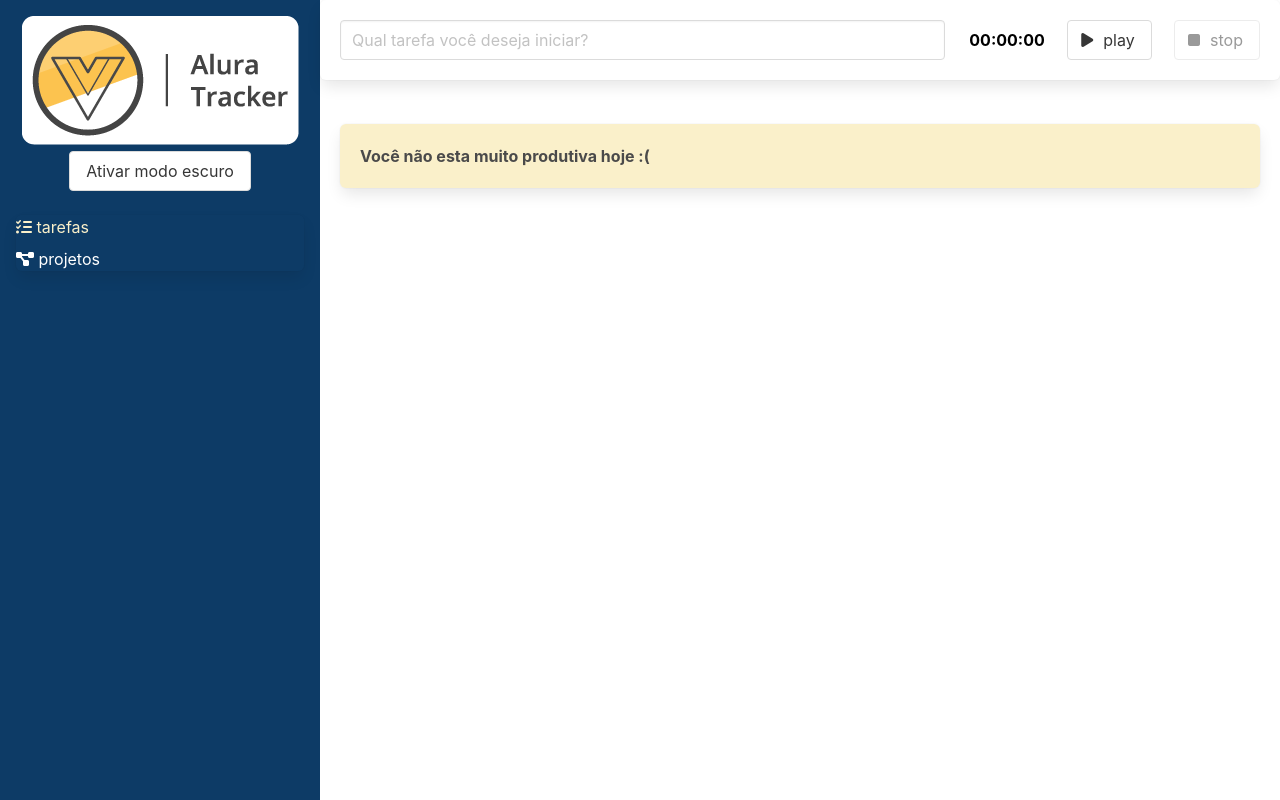
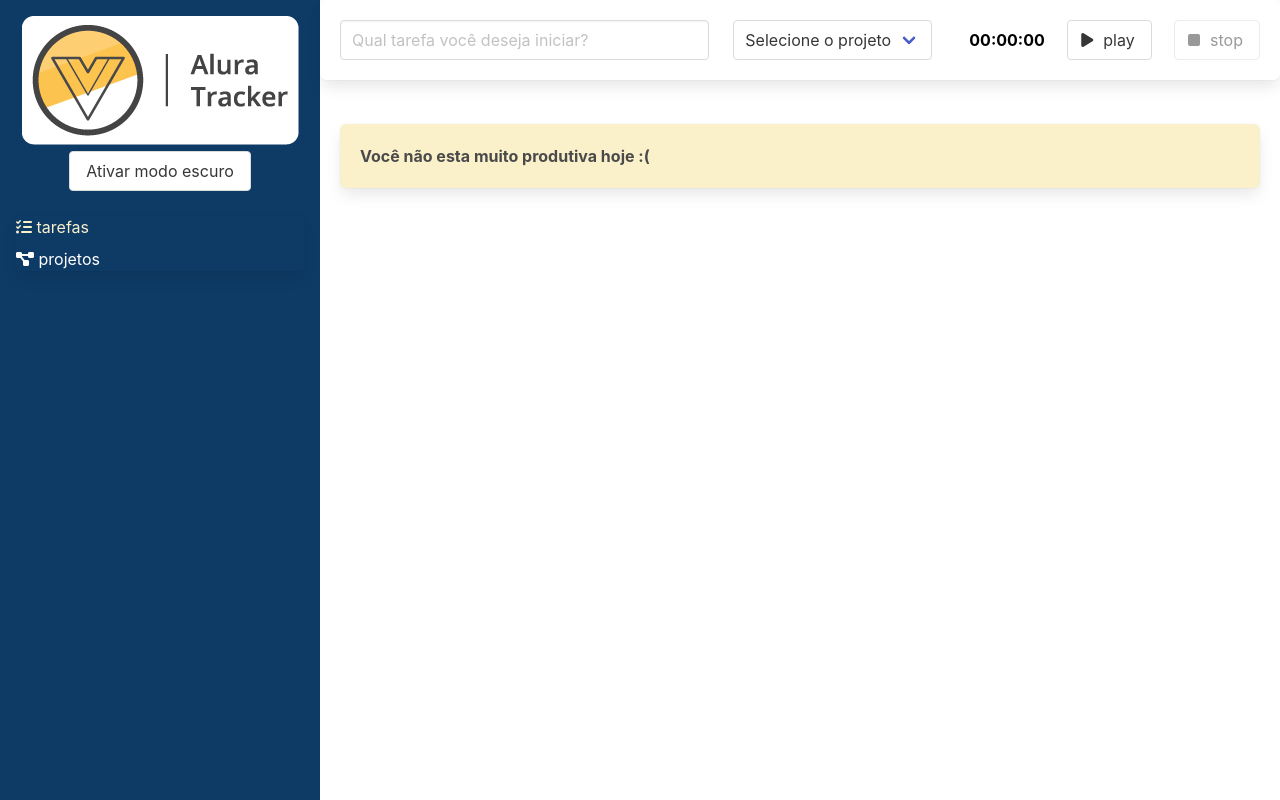
Before and after one commit to IngridSotoDev/alura-tracker, a Vue app: page / in a window 1280 px wide. Built offline with nearby package versions, Linux system fonts and the light colour scheme.

Commit message:
feat(components, formulario): add projetos no formulario

```diff
--- a/src/components/Formulario.vue
+++ b/src/components/Formulario.vue
@@ -3,7 +3,7 @@
     <div class="columns">
       <div
         role="form"
-        class="column is-8"
+        class="column is-5"
         aria-label="Formulário para criação de uma nova tarefa"
       >
         <input
@@ -14,6 +14,21 @@
         />
       </div>
 
+      <div class="column is-3">
+        <div class="select">
+          <select v-model="idProjeto">
+            <option value="">Selecione o projeto</option>
+            <option
+              :value="projeto.id"
+              v-for="projeto in projetos"
+              :key="projeto.id"
+            >
+              {{ projeto.nome }}
+            </option>
+          </select>
+        </div>
+      </div>
+
       <div class="column">
         <Temporizador @aoTemporizadorFinalizado="finalizarTarefa" />
       </div>
@@ -22,7 +37,11 @@
 </template>
 
 <script lang="ts">
-import { defineComponent } from "vue";
+import { computed, defineComponent } from "vue";
+import { useStore } from "vuex";
+
+import { key } from '@/store'
+
 import Temporizador from "./Temporizador.vue";
 
 export default defineComponent({
@@ -30,17 +49,25 @@
   components: { Temporizador },
   emits: ['onSave'],
   data() {
-    return { descricao: "" };
+    return { descricao: "", idProjeto: '' };
   },
   methods: {
     finalizarTarefa(tempoDecorrido: number): void {
       this.$emit('onSave', {
         duracaoEmSegundos: tempoDecorrido,
-        descricao: this.descricao
+        descricao: this.descricao,
+        projeto: this.projetos.find(proj => proj.id === this.idProjeto)
       })
 
       this.descricao = "";
     },
+  },
+  setup() {
+      const store = useStore(key)
+
+      return {
+        projetos: computed(() => store.state.projetos)
+      }
   },
 });
 </script>
--- a/src/interfaces/ITarefa.ts
+++ b/src/interfaces/ITarefa.ts
@@ -1,4 +1,7 @@
+import IProjeto from "./IProjeto"
+
 export default interface ITarefa {
   duracaoEmSegundos: number,
   descricao: string
+  projeto: IProjeto
 }
```
